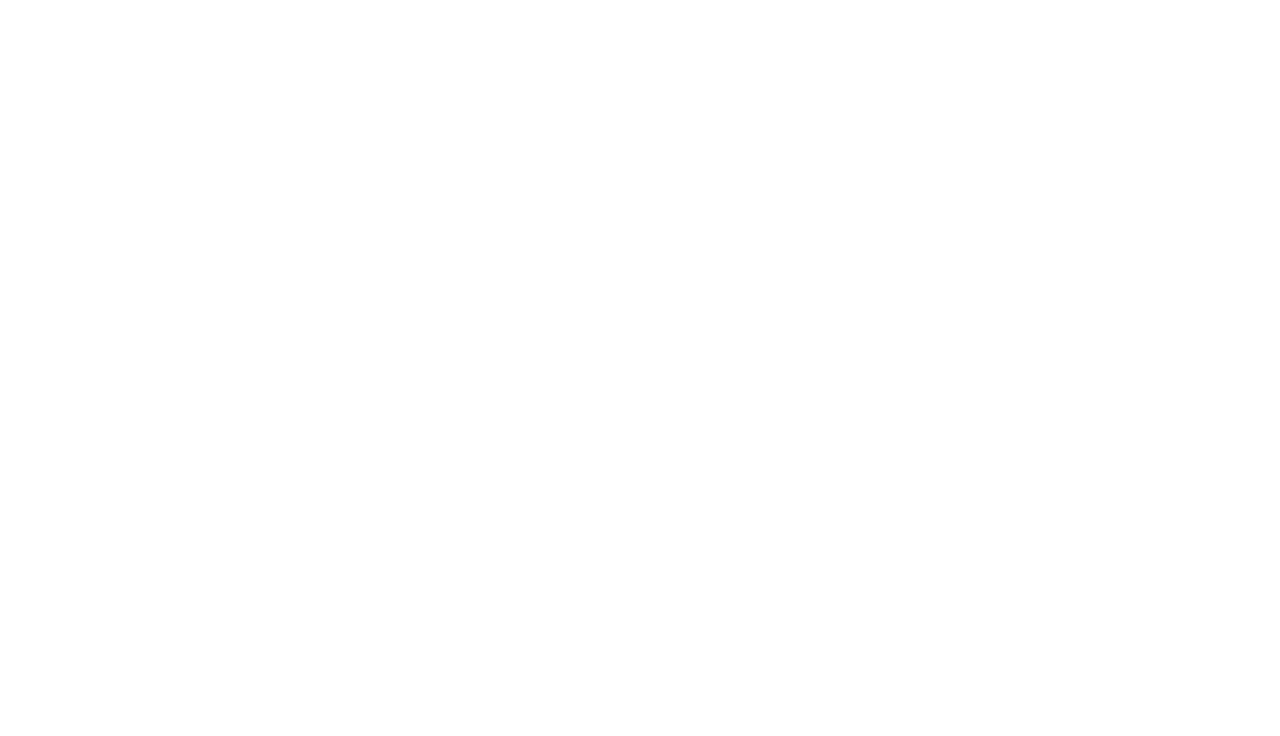
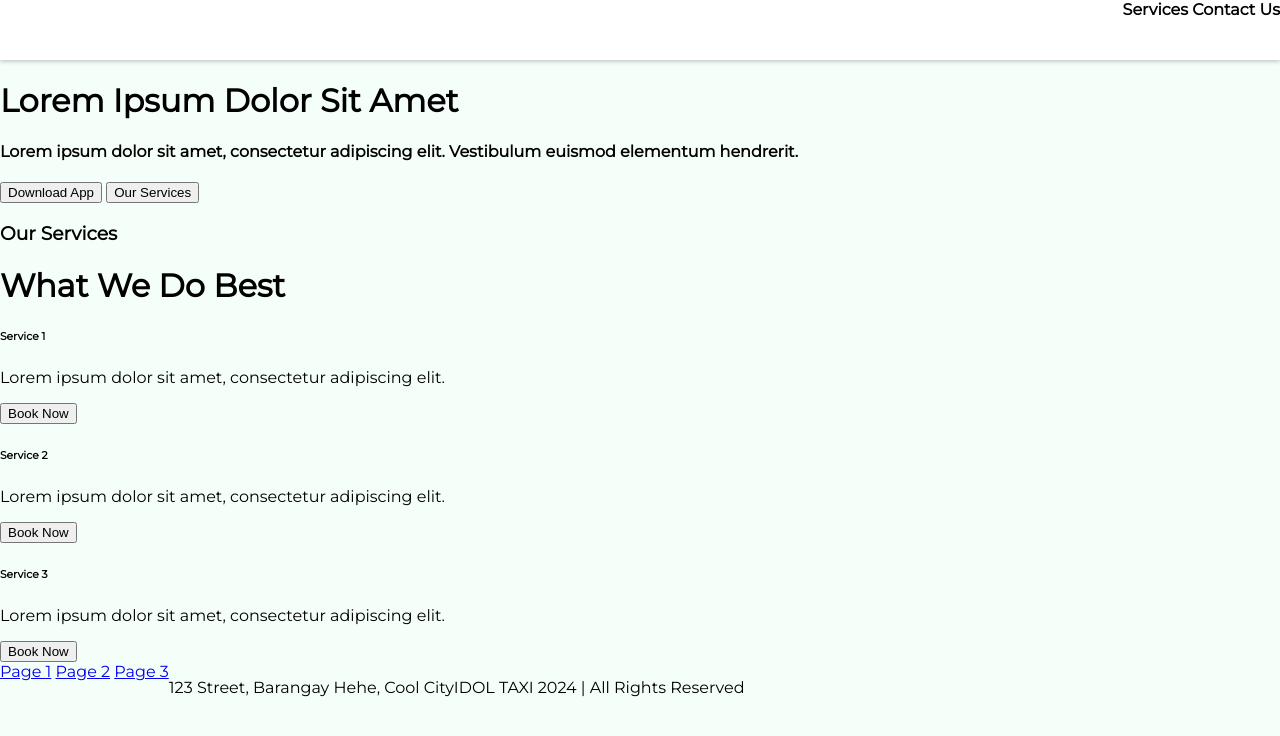
Before and after one commit to GenuinoVitto/CSSWENG--app-name-placeholder-, a plain HTML site: page src/index.html in a window 1280 px wide. Drawn offline with Linux system fonts and the light colour scheme.

Commit message:
add index html,css

```diff
--- a/src/index.html
+++ b/src/index.html
@@ -7,5 +7,75 @@
     <link rel="stylesheet" href="styles/index.css">
 </head>
 <body>
+  <!-- NAVBAR -->
+  <div class="navbar">
+    <img class="nav-logo" src="">
+    <div class="nav-links">
+      <a href="">Services</a>
+      <a href="">Contact Us</a>
+    </div>
+  </div>
+
+  <!-- MAIN -->
+  <div class="main" id="main">
+    <h1 class="main-heading">Lorem Ipsum Dolor Sit Amet</h1>
+    <h4 class="main-subhead">Lorem ipsum dolor sit amet, consectetur adipiscing elit. Vestibulum euismod elementum hendrerit.</h4>
+    <div class="main-buttons">
+      <button class="secondary-btn">Download App</button>
+      <button class="primary-btn">Our Services</button>
+    </div>
+  </div>
+
+  <!-- SERVICES -->
+  <div class="services" id="services">
+    <h3 class="services-subhead">Our Services</h3>
+    <h1 class="services-heading">What We Do Best</h1>
+    <div class="services-row">
+      <div class="services-section">
+        <div class="services-img"></div>
+        <div class="services-text">
+          <h6 class="services-name">Service 1</h6>
+          <p class="services-desc">Lorem ipsum dolor sit amet, consectetur adipiscing elit.</p>
+          <button class="services-btn">Book Now</button>
+        </div>
+      </div>
+      <div class="services-section">
+        <div class="services-img"></div>
+        <div class="services-text">
+          <h6 class="services-name">Service 2</h6>
+          <p class="services-desc">Lorem ipsum dolor sit amet, consectetur adipiscing elit.</p>
+          <button class="services-btn">Book Now</button>
+        </div>
+      </div>
+    </div>
+    <div class="services-row">
+      <div class="services-section">
+        <div class="services-img"></div>
+        <div class="services-text">
+          <h6 class="services-name">Service 3</h6>
+          <p class="services-desc">Lorem ipsum dolor sit amet, consectetur adipiscing elit.</p>
+          <button class="services-btn">Book Now</button>
+        </div>
+      </div>
+    </div>
+  </div>
+
+  <!-- CONTACT -->
+  <div class="contact" id="contact">
+
+  </div>
+  <div class="footer">
+        <div class="footer-nav">
+            <a href="#main">Page 1</a>
+            <a href="#services">Page 2</a>
+            <a href="#contact">Page 3</a>
+        </div>
+        <div class="footer-details">
+            <p>123 Street, Barangay Hehe, Cool City</p>
+        </div>
+        <div class="footer-copyright">
+            <p>IDOL TAXI 2024 | All Rights Reserved</p>
+        </div>
+  </div>
 </body>
 </html>
--- a/src/styles/index.css
+++ b/src/styles/index.css
@@ -0,0 +1,75 @@
+@import url('https://fonts.googleapis.com/css2?family=Montserrat&display=swap');
+
+main {
+    display: flex;
+    flex-wrap: wrap;
+    justify-content: space-between;
+}
+
+:root {
+    --primary: #002e27;
+    --secondary: #f5fffa;
+    --accent: #02b14f;
+    --text-primary: #000000;
+    --text-secondary: #ffffff;
+    --text-accent: #02b14f;
+    --button-primary: ;
+    --button-secondary: ;
+}
+
+html, body {
+  font-family: "Montserrat", sans-serif;
+  padding: 0px;
+  margin: 0px;
+  background-color: var(--secondary);
+}
+
+.logo {
+
+}
+
+.header {
+
+}
+
+.header title {
+
+}
+
+.navbar {
+  margin: 0px;
+  padding: auto;
+  background-color: #ffffff;
+  height: 60px;
+  box-shadow: 0 2px 4px 0 rgba(0,0,0,.2);
+}
+
+.nav-logo {
+  float: left;
+}
+
+.nav-links {
+  margin: auto;
+  float: right;
+}
+
+.nav-links a {
+  color: #000000;
+  font-weight: 700;
+  text-decoration: none;
+}
+
+.nav-links input {
+  color: var(--text-secondary);
+  font-weight: 700;
+  background-color: var(--primary);
+}
+
+.button {
+
+}
+
+.footer {
+    display: flex;
+    flex: row;
+}
```
